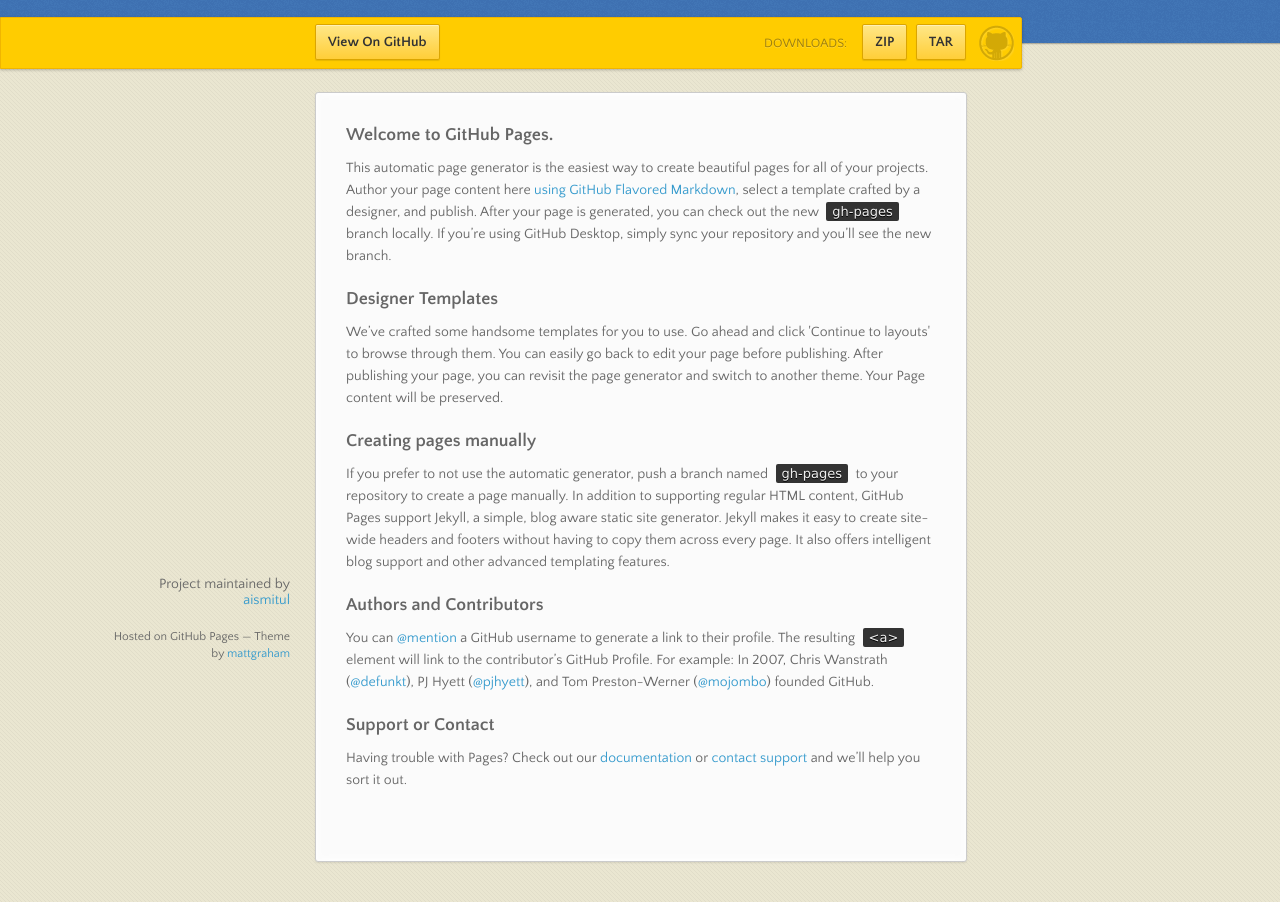
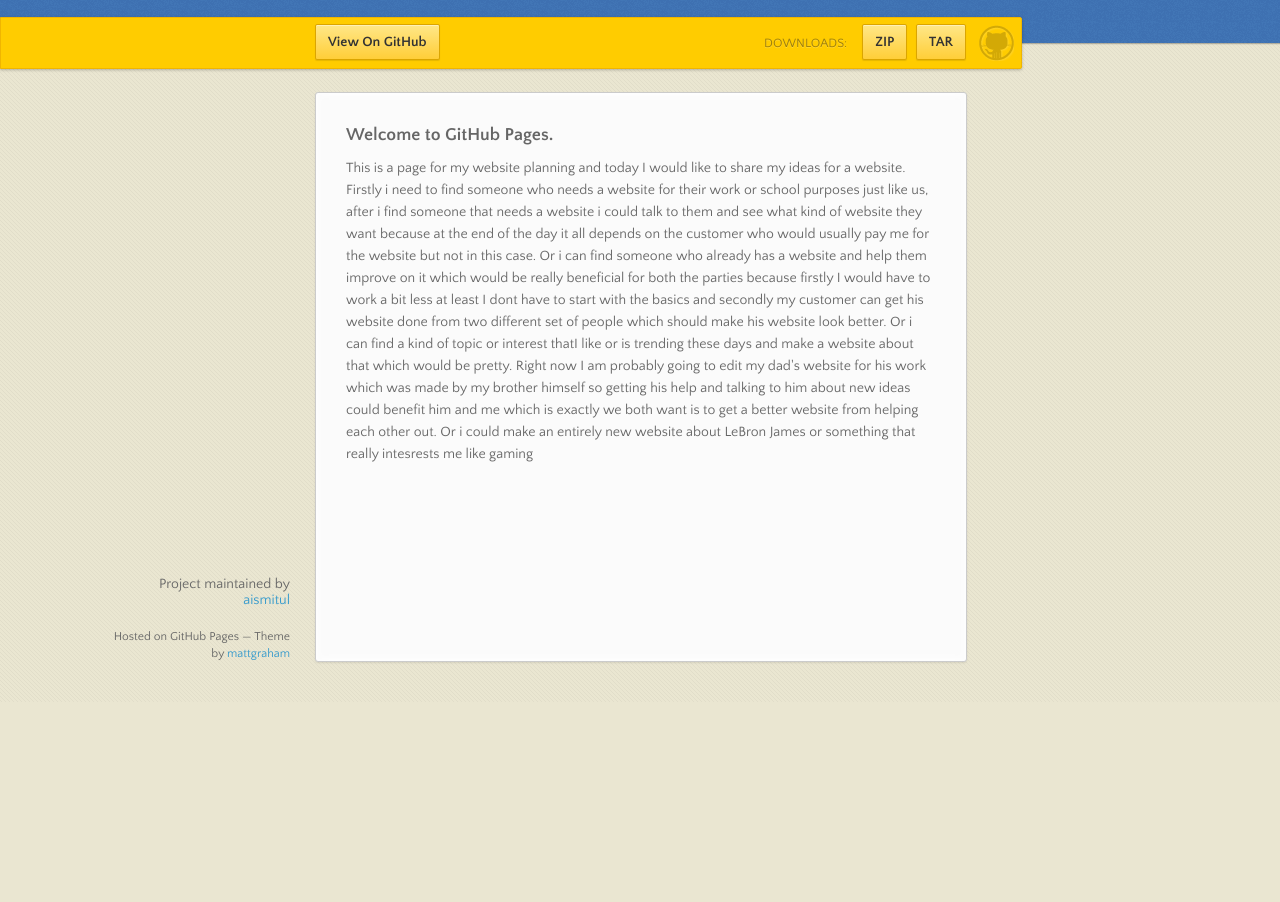
Before and after one commit to aismitul/CTD-Planning-Site--Mitul-Devgun, a plain HTML site: page index.html in a window 1280 px wide. Shown: the part 98-1000 px from the top of the page. After the commit the page ends 800 px from the top, so only its background shows below. Drawn offline with nearby package versions, Linux system fonts and the light colour scheme.

Commit message:
Update index.html

```diff
--- a/index.html
+++ b/index.html
@@ -42,27 +42,8 @@
         <h3>
 <a id="welcome-to-github-pages" class="anchor" href="#welcome-to-github-pages" aria-hidden="true"><span class="octicon octicon-link"></span></a>Welcome to GitHub Pages.</h3>
 
-<p>This automatic page generator is the easiest way to create beautiful pages for all of your projects. Author your page content here <a href="https://guides.github.com/features/mastering-markdown/">using GitHub Flavored Markdown</a>, select a template crafted by a designer, and publish. After your page is generated, you can check out the new <code>gh-pages</code> branch locally. If you’re using GitHub Desktop, simply sync your repository and you’ll see the new branch.</p>
+<p>This is a page for my website planning and today I would like to share my ideas for a website. Firstly i need to find someone who needs a website for their work or school purposes just like us, after i find someone that needs a website i could talk to them and see what kind of website they want because at the end of the day it all depends on the customer who would usually pay me for the website but not in this case. Or i can find someone who already has a website and help them improve on it which would be really beneficial for both the parties because firstly I would have to work a bit less at least I dont have to start with the basics and secondly my customer can get his website done from two different set of people which should make his website look better. Or i can find a kind of topic or interest thatI like or is trending these days and make a website about that which would be pretty. Right now I am probably going to edit my dad's website for his work which was made by my brother himself so getting his help and talking to him about new ideas could benefit him and me which is exactly we both want is to get a better website from helping each other out. Or i could make an entirely new website about LeBron James or something that really intesrests me like gaming</p>
 
-<h3>
-<a id="designer-templates" class="anchor" href="#designer-templates" aria-hidden="true"><span class="octicon octicon-link"></span></a>Designer Templates</h3>
-
-<p>We’ve crafted some handsome templates for you to use. Go ahead and click 'Continue to layouts' to browse through them. You can easily go back to edit your page before publishing. After publishing your page, you can revisit the page generator and switch to another theme. Your Page content will be preserved.</p>
-
-<h3>
-<a id="creating-pages-manually" class="anchor" href="#creating-pages-manually" aria-hidden="true"><span class="octicon octicon-link"></span></a>Creating pages manually</h3>
-
-<p>If you prefer to not use the automatic generator, push a branch named <code>gh-pages</code> to your repository to create a page manually. In addition to supporting regular HTML content, GitHub Pages support Jekyll, a simple, blog aware static site generator. Jekyll makes it easy to create site-wide headers and footers without having to copy them across every page. It also offers intelligent blog support and other advanced templating features.</p>
-
-<h3>
-<a id="authors-and-contributors" class="anchor" href="#authors-and-contributors" aria-hidden="true"><span class="octicon octicon-link"></span></a>Authors and Contributors</h3>
-
-<p>You can <a href="https://github.com/blog/821" class="user-mention">@mention</a> a GitHub username to generate a link to their profile. The resulting <code>&lt;a&gt;</code> element will link to the contributor’s GitHub Profile. For example: In 2007, Chris Wanstrath (<a href="https://github.com/defunkt" class="user-mention">@defunkt</a>), PJ Hyett (<a href="https://github.com/pjhyett" class="user-mention">@pjhyett</a>), and Tom Preston-Werner (<a href="https://github.com/mojombo" class="user-mention">@mojombo</a>) founded GitHub.</p>
-
-<h3>
-<a id="support-or-contact" class="anchor" href="#support-or-contact" aria-hidden="true"><span class="octicon octicon-link"></span></a>Support or Contact</h3>
-
-<p>Having trouble with Pages? Check out our <a href="https://help.github.com/pages">documentation</a> or <a href="https://github.com/contact">contact support</a> and we’ll help you sort it out.</p>
       </section>
       <footer>
         <p>Project maintained by <a href="https://github.com/aismitul">aismitul</a></p>
```
